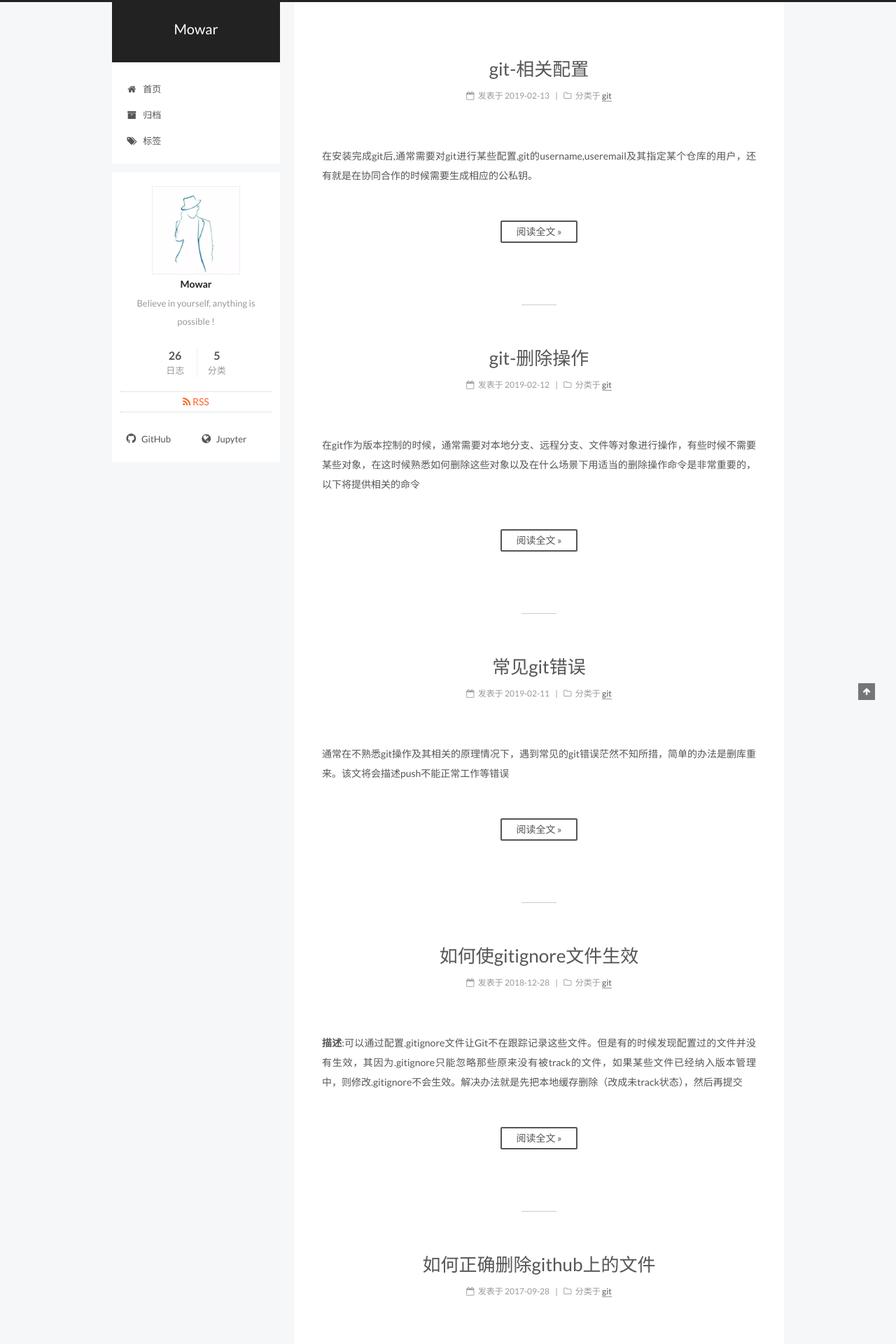
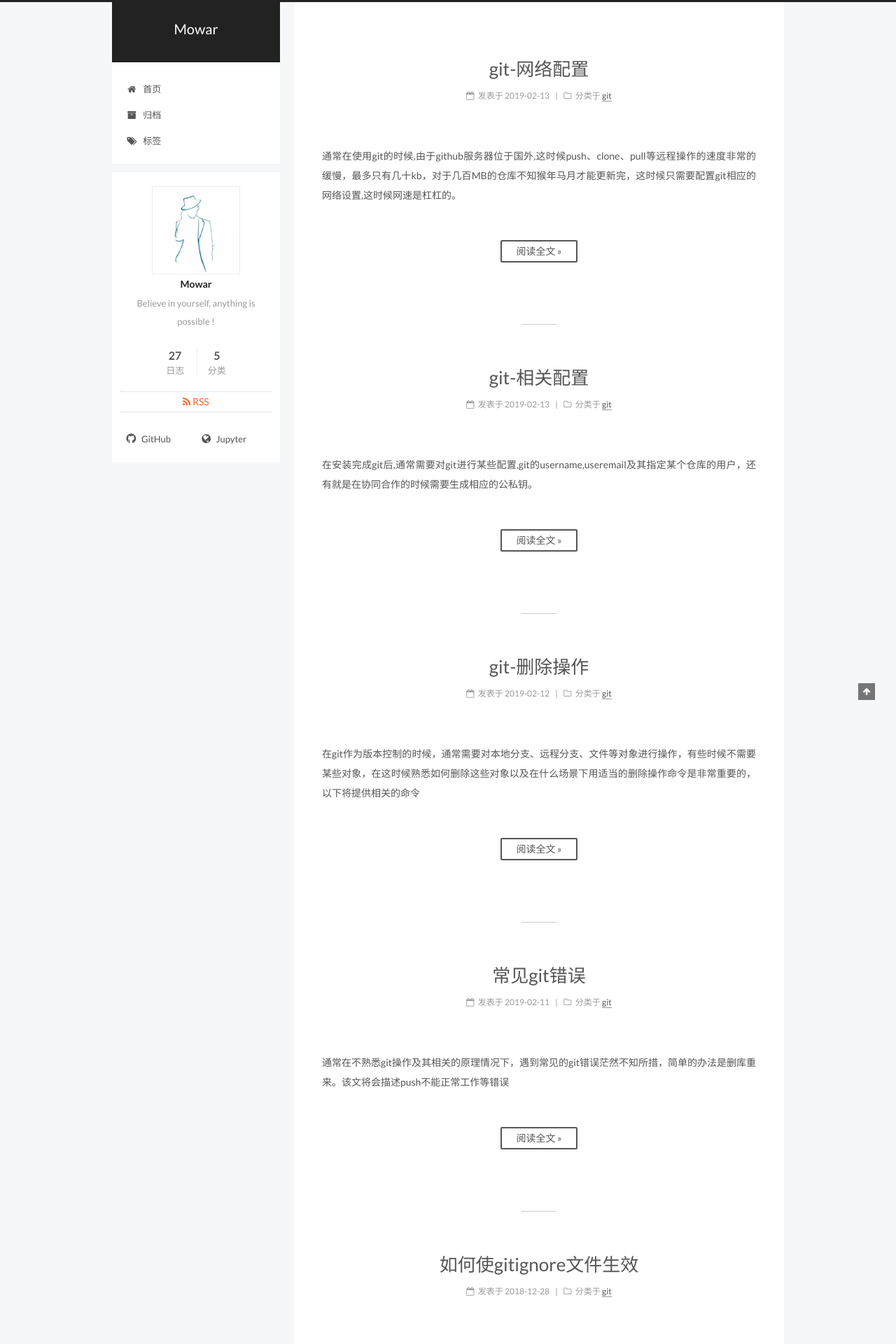
Before and after one commit to Mowar/Mowar.github.io, a Jekyll site: the page built from index.html, in a window 1280 px wide. Shown: the top 1920 px of the page at 70% size. Built offline with Jekyll 4.4.1, drawn with Linux system fonts in a browser that asks for light colours; the list of posts is cut into pages by our own code; some of the changed text lies outside the part shown.

Commit message:
添加网络配置和相关配置

```diff
--- /dev/null
+++ b/_posts/git/2019-02-13-note7.md
@@ -0,0 +1,35 @@
+---
+title: git-网络配置
+categories: git
+tags: 基础知识
+updated: 2019-02-13
+---
+
+通常在使用git的时候,由于github服务器位于国外,这时候push、clone、pull等远程操作的速度非常的缓慢，最多只有几十kb，对于几百MB的仓库不知猴年马月才能更新完，这时候只需要配置git相应的网络设置,这时候网速是杠杠的。
+
+1. 使用Http协议Http代理(用户级)
+
+        git config --global http.proxy 127.0.0.1:port
+        git config --global https.proxy 127.0.0.1:port
+        #port为本地SVN的Http代理端口号
+
+2. 使用Http协议Scoks代理(用户级)
+
+        git config --global http.proxy socks5://127.0.0.1:port
+        git config --global https.proxy socks5://127.0.0.1:port
+        #port为本地SVN的scoks代理端口
+
+3. 取消Http协议的代理(用户级)
+
+        git config --global --unset http.proxy
+        git config --global --unset https.proxy
+
+4. 针对特定的网站使用Http代理
+
+        #未使用过,待验证
+        git config --global http.https://github.com.proxy 127.0.0.1:port
+        git config --global https.https://github.com.proxy 127.0.0.1:port
+
+5. 设定Http和Https Post数据的缓冲区大小(用户级)
+
+        git config --global http.postBuffer 字节数
```
Also changed, not shown: _posts/git/2019-02-13-note6.md (+1 -1 lines).
